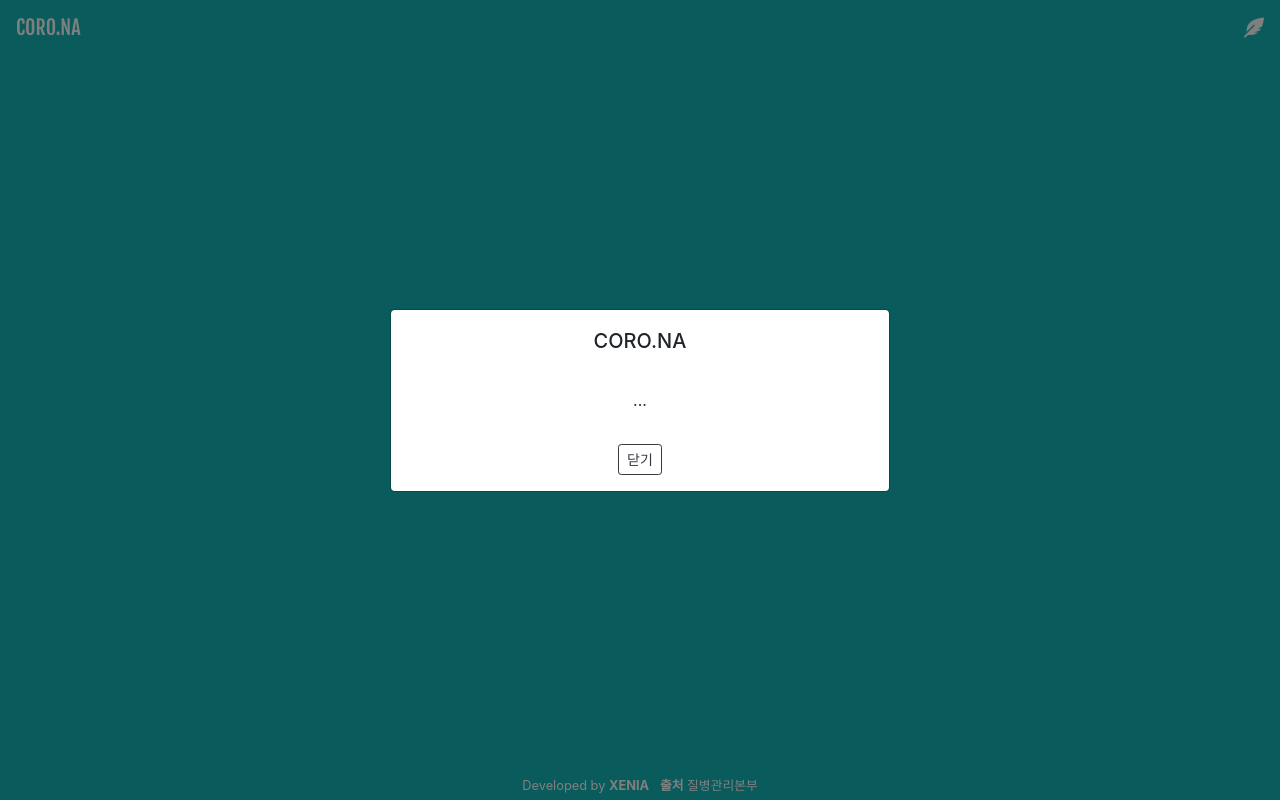
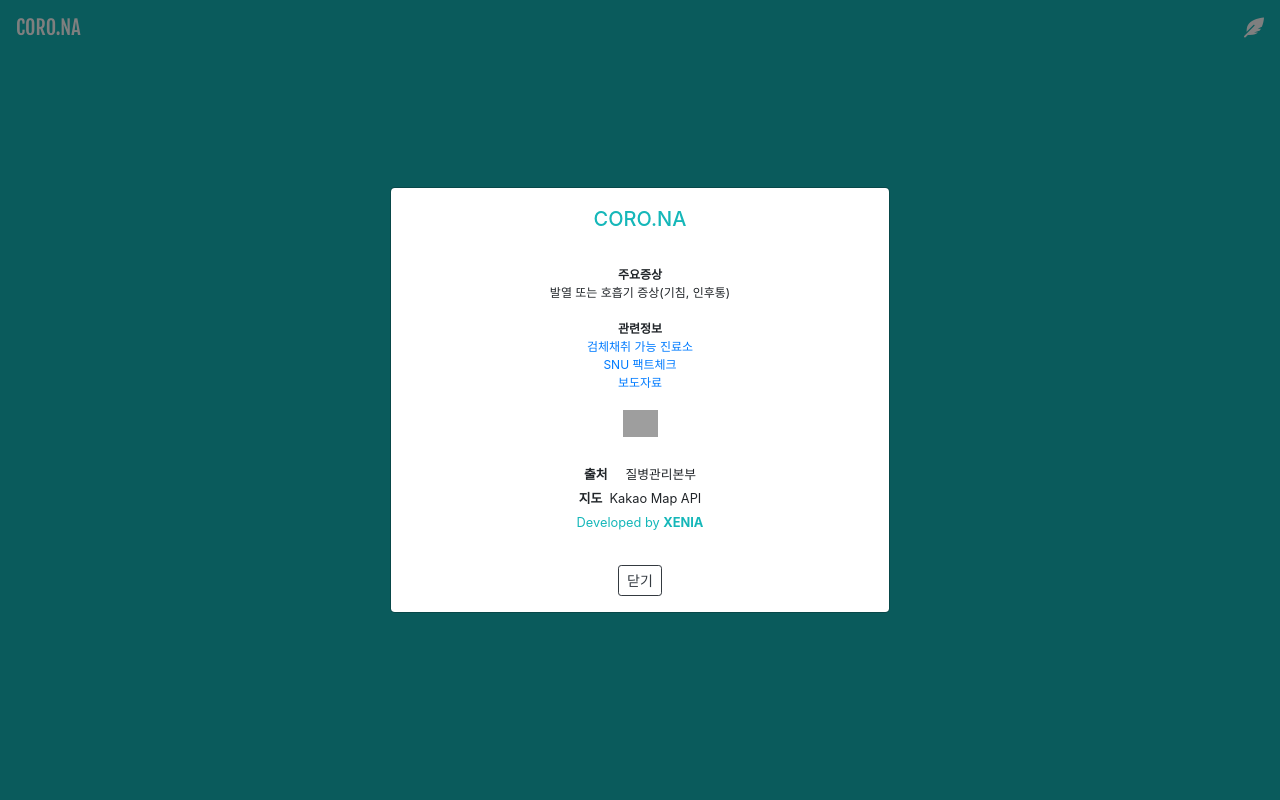
Before and after one commit to Xenia101/Coro.na, a Flask app: template templates/index.html in a window 1280 px wide. Run offline with Flask 2, Linux system fonts and the light colour scheme; the template is opened without the code that fills it, so the values that code supplies are empty; some libraries are stand-ins or nearby versions; grey boxes are pictures that could not be loaded.

Commit message:
add kakao share link and info, developed, refers

```diff
--- a/templates/index.html
+++ b/templates/index.html
@@ -10,6 +10,7 @@
     <link rel="stylesheet" href="https://cdnjs.cloudflare.com/ajax/libs/animate.css/3.7.2/animate.min.css">
     <link rel="stylesheet" href="https://cdnjs.cloudflare.com/ajax/libs/font-awesome/5.8.2/css/all.min.css" />
     <link href="https://fonts.googleapis.com/css?family=Fjalla+One&display=swap" rel="stylesheet">
+    <script src="//developers.kakao.com/sdk/js/kakao.min.js"></script>
 
     <title>Coro.na</title>
 
@@ -58,10 +59,29 @@
         <div class="modal-dialog modal-dialog-centered" role="document">
           <div class="modal-content text-center">
             <div class="modal-header" style="margin: 0 auto; border-bottom: 0 none;">
-              <h5 class="modal-title" id="infoModaltitle">CORO.NA</h5>
+              <h5 class="modal-title" id="infoModaltitle" style="color:#15B7B9">CORO.NA</h5>
             </div>
             <div class="modal-body">
-              ...
+                <div style="font-size: 12px">
+                    <strong>주요증상</strong><br>
+                    발열 또는 호흡기 증상(기침, 인후통)<br><br>
+                    <strong>관련정보</strong><br>
+                    <a href="http://www.mohw.go.kr/react/popup_200128_2.html">검체채취 가능 진료소</a><br>
+                    <a href="https://news.naver.com/main/factcheck/main.nhn?section=%C4%DA%B7%CE%B3%AA+%B9%D9%C0%CC%B7%AF%BD%BA">SNU 팩트체크</a><br>
+                    <a href="http://ncov.mohw.go.kr/tcmBoardList.do">보도자료</a>
+                    <br><br>
+                    <a id="kakao-link-btn" href="javascript:sendLink()">
+                        <img style="width: 35px;" src="//developers.kakao.com/assets/img/about/logos/kakaolink/kakaolink_btn_medium.png"/>
+                    </a>
+                </div><br>
+
+                <div>
+                    <small>
+                        <strong>출처</strong>&nbsp;&nbsp;&nbsp;&nbsp; 질병관리본부<br>
+                        <strong>지도</strong>&nbsp; Kakao Map API<br>
+                        <span style="color:#15B7B9">Developed by <strong>XENIA</strong></span>
+                    </small><br>
+                </div>
             </div>
             <div class="modal-footer text-center" style="margin: 0 auto; border-top: 0 none;">
                 <button type="button" class="btn btn-sm btn-outline-dark" data-dismiss="modal">닫기</button>
@@ -100,9 +120,6 @@
             {% for items in data %}
                 <span class="badge badge-{{items.tag}}">{{items.name}} : {{items.count}}</span>
             {% endfor %}
-            <div>
-                <small style="color:white">Developed by <strong>XENIA</strong>&nbsp;&nbsp; <strong>출처</strong> 질병관리본부</small>
-            </div>
         </div>
     </div>
     <!-- Optional JavaScript -->
@@ -142,6 +159,49 @@
         });
     </script>
 
+<script type='text/javascript'>
+    //<![CDATA[
+      // // 사용할 앱의 JavaScript 키를 설정해 주세요.
+      Kakao.init('2762b6da866db6cc165f556670ed4a51');
+      // // 카카오링크 버튼을 생성합니다. 처음 한번만 호출하면 됩니다.
+      function sendLink() {
+        Kakao.Link.sendDefault({
+          objectType: 'feed',
+          content: {
+            title: 'CORO.NA',
+            description: '#코로나19 #현황 #지도 #호서대 #화이팅',
+            imageUrl: '../static/logo.png',
+            link: {
+              mobileWebUrl: 'https://developers.kakao.com',
+              webUrl: 'https://developers.kakao.com'
+            }
+          },
+          social: {
+            likeCount: 0,
+            commentCount: 0,
+            sharedCount: 0
+          },
+          buttons: [
+            {
+              title: '웹으로 보기',
+              link: {
+                mobileWebUrl: 'https://developers.kakao.com',
+                webUrl: 'https://developers.kakao.com'
+              }
+            },
+            {
+              title: '앱으로 보기',
+              link: {
+                mobileWebUrl: 'https://developers.kakao.com',
+                webUrl: 'https://developers.kakao.com'
+              }
+            }
+          ]
+        });
+      }
+    //]]>
+  </script>
+
     <!-- jQuery first, then Popper.js, then Bootstrap JS -->
     <script src="https://cdn.jsdelivr.net/npm/popper.js@1.16.0/dist/umd/popper.min.js" integrity="sha384-Q6E9RHvbIyZFJoft+2mJbHaEWldlvI9IOYy5n3zV9zzTtmI3UksdQRVvoxMfooAo" crossorigin="anonymous"></script>
     <script src="https://stackpath.bootstrapcdn.com/bootstrap/4.4.1/js/bootstrap.min.js" integrity="sha384-wfSDF2E50Y2D1uUdj0O3uMBJnjuUD4Ih7YwaYd1iqfktj0Uod8GCExl3Og8ifwB6" crossorigin="anonymous"></script>
```
Also changed, not shown: static/logo.png (added).
